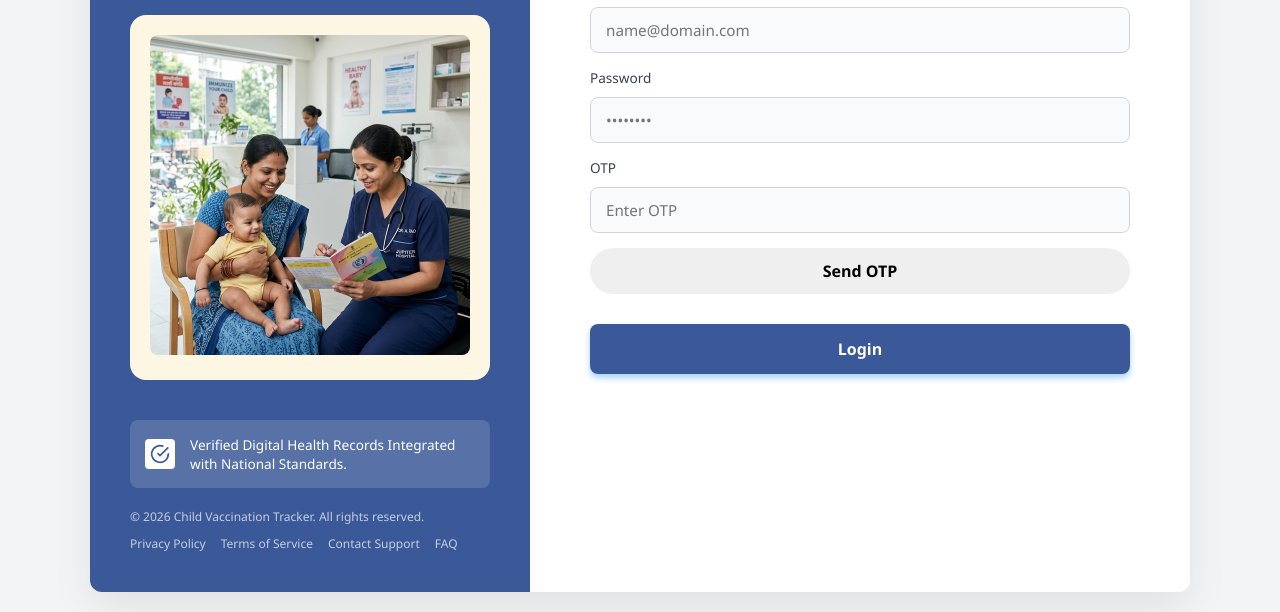
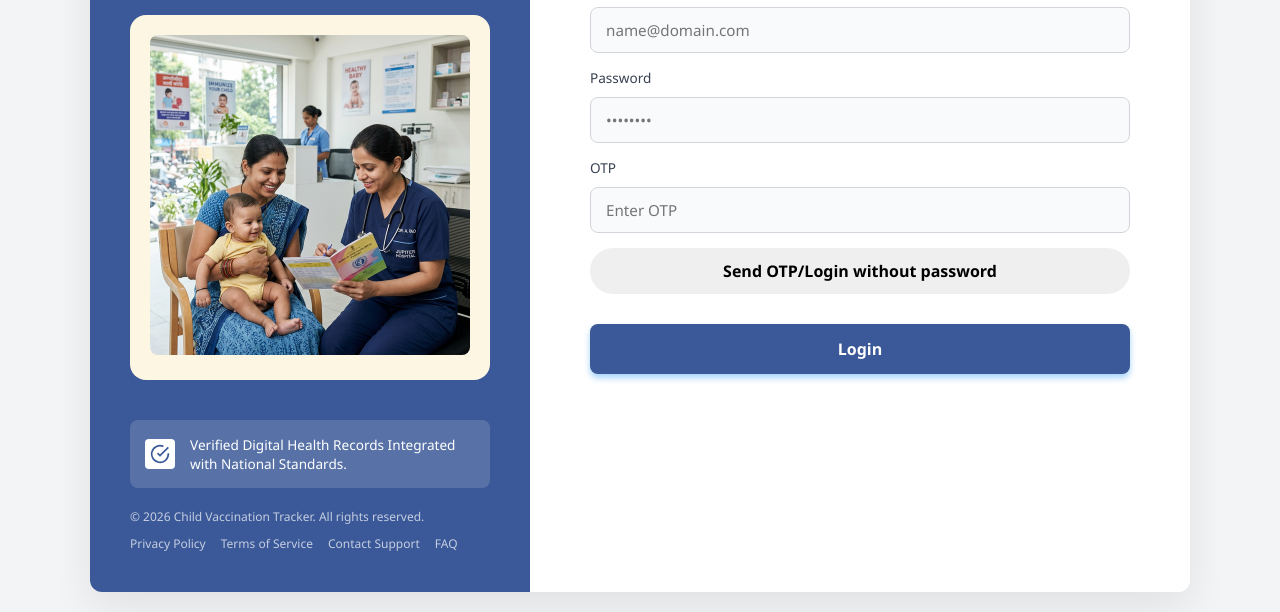
Before and after one commit to kanchann08a/Vaccilink-Final, a website: page frontend/parent/login.html in a window 1280 px wide. Shown: the part 249-861 px from the top of the page. Drawn offline with Linux system fonts and the light colour scheme.

Commit message:
Fix OTP handling

```diff
--- a/frontend/parent/login.html
+++ b/frontend/parent/login.html
@@ -283,7 +283,7 @@
                         </div>
 
                         <button type="button" onclick="sendOTP()" class="btn btn-outline">
-                            Send OTP
+                            Send OTP/Login without password
                         </button>
 
                         <button type="submit" class="btn btn-blue btn-large split-submit-btn">
```
